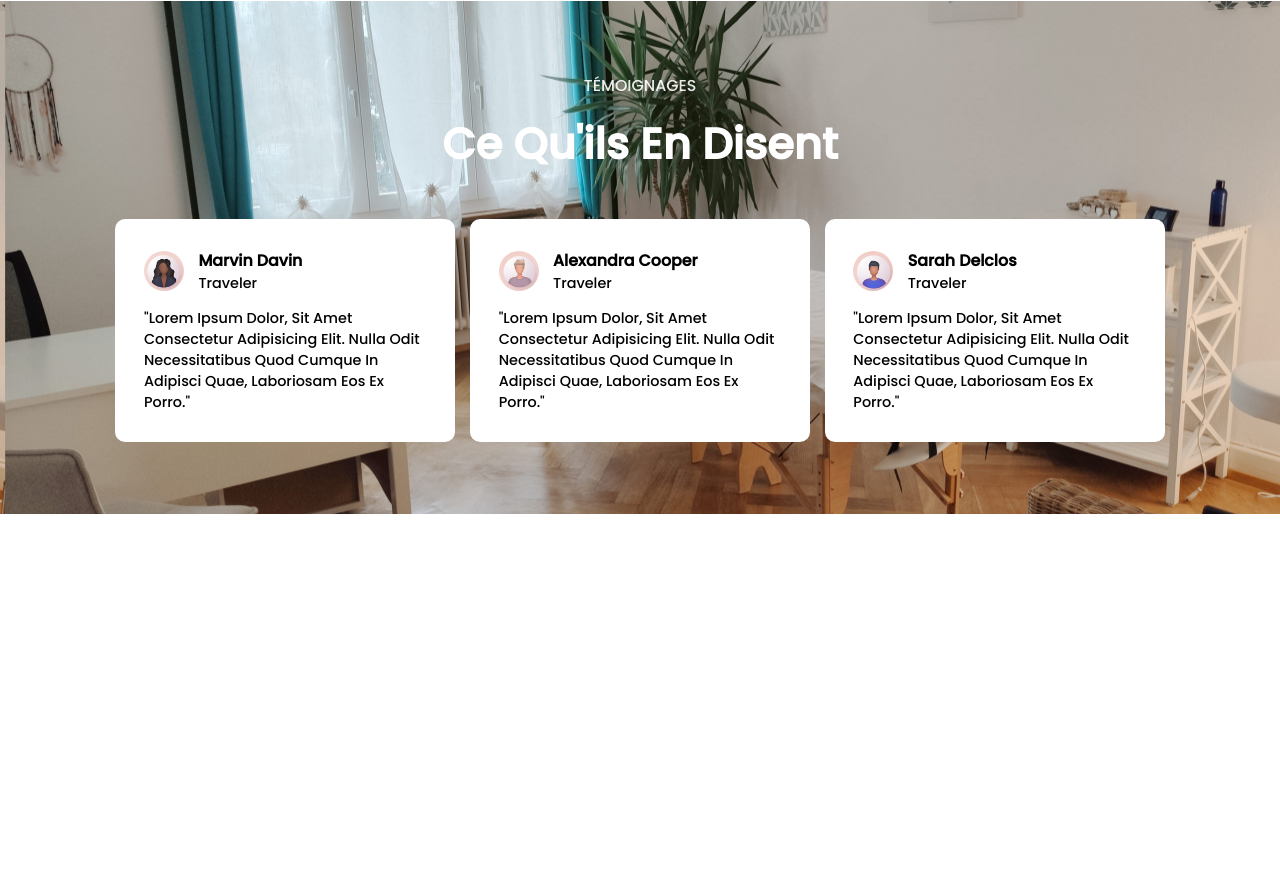
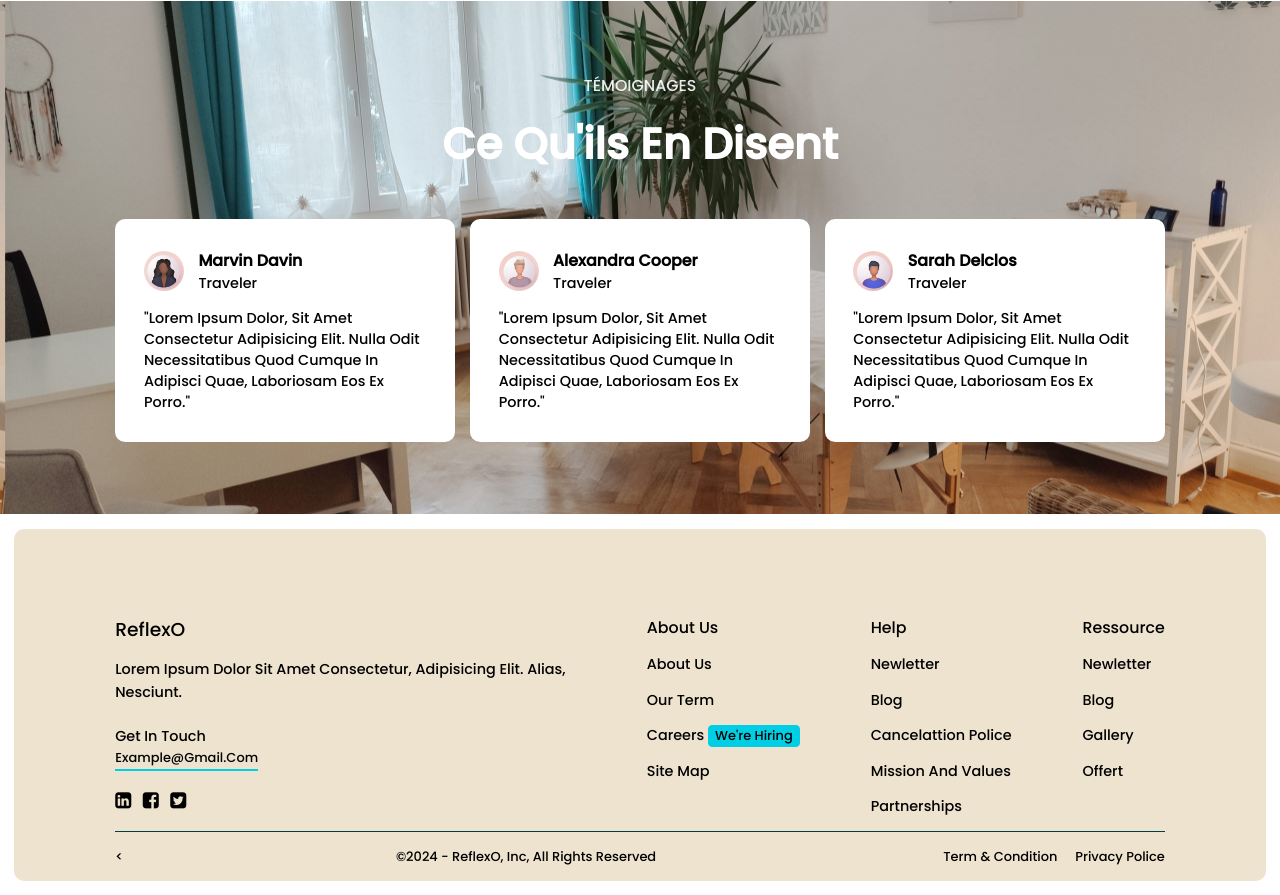
Before and after one commit to QuochuyT/Projet, a plain HTML site: page index.html in a window 1280 px wide. Shown: the part 3881-4776 px from the top of the page. Before the commit the page ends 4395 px from the top, so only its background shows below. Drawn offline with nearby package versions, Linux system fonts and the light colour scheme.

Commit message:
finish footer + start script

```diff
--- a/css/styles.css
+++ b/css/styles.css
@@ -593,6 +593,115 @@ section.home {
 
 /*article section end here*/
 
+/* footer section start here */
+
+footer {
+    padding: 1rem;
+    width: 100%;
+}
+
+footer .footer {
+    background: var(--beige-color);
+    border-radius: .7rem;
+    padding: 6rem 7rem;
+    padding-bottom: 1rem;
+}
+
+footer .footer .container {
+    display: flex;
+    justify-content: space-between;
+    padding-bottom: 1rem;
+    border-bottom: 1px solid var(--green-color);
+}
+
+footer .footer .container .detail {
+    max-width: 32rem;
+}
+
+footer .footer .container .detail h3 {
+    font-size: 1.3rem;
+    font-weight: 500;
+    margin-bottom: 1rem;
+    color: black;
+}
+
+footer .footer .container .detail p {
+    line-height: 1.6;
+    color: black;
+    margin-bottom: 1.5rem;
+}
+
+footer .footer .container .detail h5 {
+    font-size: 1rem;
+    font-weight: 400;
+    color: black;
+}
+
+footer .footer .container .detail a {
+    color:black;
+    font-size: .9rem;
+    border-bottom: 2px solid #00cee4;
+    padding: 1px 0;
+    display: inline-block;
+}
+
+footer .footer .container .detail .social {
+    display: flex;
+    gap: .8rem;
+    margin-top: 1rem;
+}
+
+footer .footer .container .detail .social a {
+    border: none;
+    font-size: 1.3rem;
+    color: #000;
+}
+
+footer .footer .container h4 {
+    font-size: 1.1rem;
+    font-weight: 500;
+    margin-bottom: .5rem;
+    color: #000;
+}
+
+footer .footer .container li {
+    list-style: none;
+    margin-top: 1rem;
+}
+
+footer .footer .container a {
+    color: #000;
+}
+
+footer .footer .container a:hover {
+    color: var(--green-color);
+}
+
+footer .footer .container span {
+    color: #000;
+    background: #00cee4;
+    font-size: .9rem;
+    padding: .1rem .5rem;
+    border-radius: .3rem;
+    font-weight: 500;
+}
+
+footer .footer .copyright {
+    display: flex;
+    justify-content: space-between;
+    margin-top: 1rem;
+    font-size: .9rem;
+    color: black;
+    text-align: center;
+}
+
+footer .footer .copyright A {
+    color: black;
+    margin-left: 1rem;
+    text-align: center;
+}
+/* footer section end here */
+
 /* media section start here */
 @media (max-width: 1020px) {
     html{
--- a/index.html
+++ b/index.html
@@ -294,8 +294,57 @@
      </section> -->
 
     <!-- article section end here -->
+
     <!-- footer section start here -->
+     <footer>
+        <section class="footer">
+            <div class="container">
+                <div class="detail">
+                    <h3>ReflexO</h3>
+                    <p>Lorem ipsum dolor sit amet consectetur, adipisicing elit. Alias, nesciunt.</p>
+                    <h5>get in touch</h5>
+                    <a href="#">example@gmail.com</a>
+                    <div class="social">
+                        <a href="#"><i class="fa fa-linkedin-square"></i></a>
+                        <a href="#"><i class="fa fa-facebook-square"></i></a>
+                        <a href="#"><i class="fa fa-twitter-square"></i></a>
+                    </div>
+                </div>
+                <div class="about-us">
+                    <h4>about us</h4>
+                    <li><a href="#"></a>about us</li>
+                    <li><a href="#"></a>our term</li>
+                    <li><a href="#"></a>careers <span>we're hiring</span></li>
+                    <li><a href="#"></a>site map</li>
+                </div>
+                <div class="about-us">
+                    <h4>help</h4>
+                    <li><a href="#"></a>Newletter</li>
+                    <li><a href="#"></a>Blog</li>
+                    <li><a href="#"></a>cancelattion police</li>
+                    <li><a href="#"></a>mission and values</li>
+                    <li><a href="#"></a>partnerships</li>
+                </div>
+                <div class="about-us">
+                    <h4>Ressource</h4>
+                    <li><a href="#"></a>Newletter</li>
+                    <li><a href="#"></a>Blog</li>
+                    <li><a href="#"></a>gallery</li>
+                    <li><a href="#"></a>offert</li>
+                </div>
+            </div>
 
+            <div class="copyright"><
+                <div>
+                    &copy;2024 - ReflexO, inc, all rights reserved
+                </div>
+                <div>
+                    <a href="#">term & condition</a>
+                    <a href="#">privacy police</a>
+                </div>
+            </div>
+        </section>
+     </footer>
     <!-- footer section end here -->
 
 <script src="https://cdnjs.cloudflare.com/ajax/libs/gsap/3.12.5/gsap.min.js"
```
